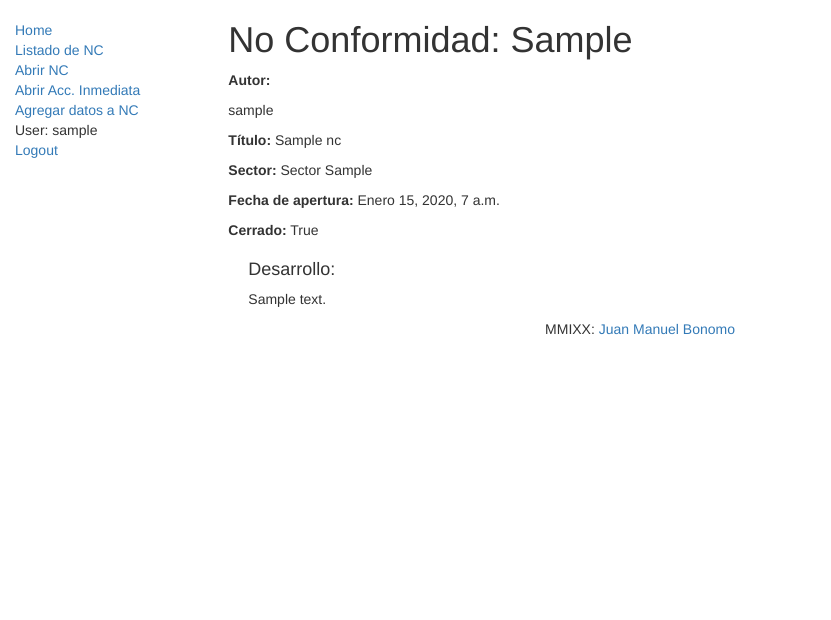
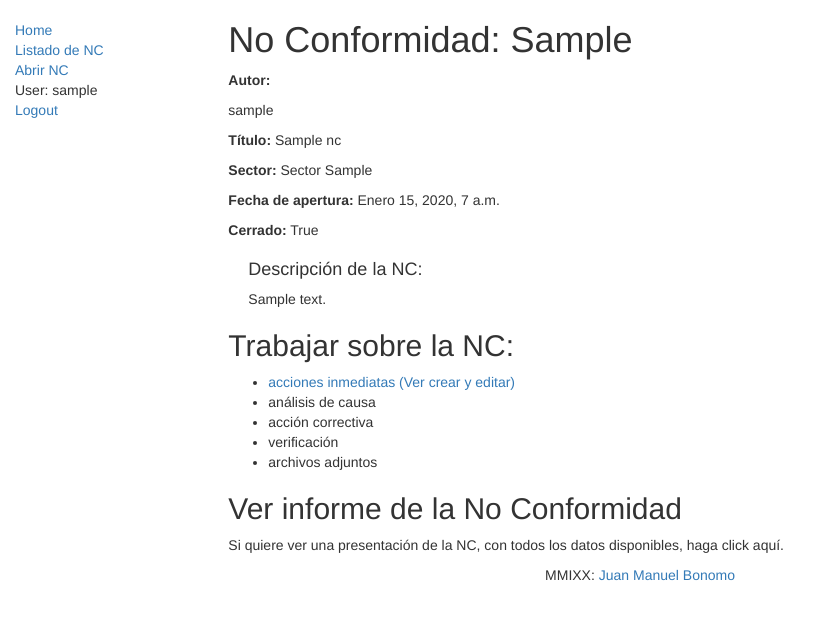
Before and after one commit to jbonomo1982/NoConformidad, a Django app: page /nc/1/ in a window 1280 px wide. Shown: the top 620 px of the page, without its empty margins (0-831 px from the left). Run offline with Django 3.2, Linux system fonts and the light colour scheme; a user stored in the database is signed in; tables that the repository leaves empty hold one stand-in row (values such as "Sample post"); some libraries are stand-ins or nearby versions.

Commit message:
Mejorado la sección acciones inmediatas.

```diff
--- a/moduloNC/forms.py
+++ b/moduloNC/forms.py
@@ -12,4 +12,4 @@ class AccionInmForm(ModelForm):
 
     class Meta:
         model = AccionInm
-        fields = ('nc','text')
+        fields = ('text',)
--- a/moduloNC/templates/moduloNC/base.html
+++ b/moduloNC/templates/moduloNC/base.html
@@ -25,8 +25,6 @@
         <li><a href="{% url 'index' %}">Home</a></li>
         <li><a href="{% url 'nc' %}">Listado de NC</a></li>
         <li><a href="{% url 'nuevanc' %}">Abrir NC</a></li>
-        <li><a href="{% url 'nuevaAccionInm' %}">Abrir Acc. Inmediata</a></li>
-        <li><a href="">Agregar datos a NC</a></li>
         {% if user.is_authenticated %}
           <li>User: {{ user.get_username }}</li>
           <li><a href="{% url 'logout'%}?next={{request.path}}">Logout</a></li>
--- a/moduloNC/templates/moduloNC/nc_detail.html
+++ b/moduloNC/templates/moduloNC/nc_detail.html
@@ -9,10 +9,26 @@
   <p><strong>Fecha de apertura:</strong> {{ nc.fechaApertura }}</p>
   <p><strong>Cerrado:</strong> {{ nc.cerrada }}</p>
   <div style="margin-left:20px;margin-top:20px">
-    <h4>Desarrollo:</h4>
+    <h4>Descripción de la NC:</h4>
     <p> {{ nc.descripcion }}</p>
+  </div>
+
+
+  {% if user.is_authenticated %}
+  <h2>Trabajar sobre la NC:</h2>
+  <ul>
+    <li><a href="{% url 'accionInm_por_NC'%}?NC={{ nc.pk }}">acciones inmediatas (Ver crear y editar) </a></li>
+
+    <li>análisis de causa</li>
+    <li>acción correctiva</li>
+    <li>verificación</li>
+    <li>archivos adjuntos</li>
+  </ul>
+  {% endif %}
+
+  <h2>Ver informe de la No Conformidad</h2>
+  <p>Si quiere ver una presentación de la NC, con todos los datos disponibles, haga click aquí.</p>
 
 
 
-  </div>
 {% endblock %}
--- a/moduloNC/templates/moduloNC/nueva_AccInm.html
+++ b/moduloNC/templates/moduloNC/nueva_AccInm.html
@@ -2,7 +2,7 @@
 
 {% block content %}
     {% if user.is_authenticated %}
-        <h1>Nueva Acción Inmediata</h1>
+        <h1>Nueva Acción Inmediata de la NC {{nc.pk}}</h1>
         <form method="POST" class="AccionInmForm">{% csrf_token %}
             {{ form.as_p }}
             <button type="submit" class="save btn btn-default">Guardar</button>
--- a/moduloNC/urls.py
+++ b/moduloNC/urls.py
@@ -7,7 +7,9 @@ urlpatterns = [
     path('nc/', views.NCListView.as_view(), name='nc'),
     path('nc/<int:pk>/',views.NCDetailView.as_view(),name='nc-detail'),
     path('nuevanc', views.nc_new, name='nuevanc'),
-    path('nuevaAccionInm', views.AccionInm_new, name='nuevaAccionInm'),
+    path('nuevaAccionInm/<int:pk>/', views.AccionInm_new, name='nuevaAccionInm'),
     path('AccionInm/<int:pk>/',views.AccionInmDetailView.as_view(),name='AccionInm-detail'),
+    path('accionInm_por_NC', views.accionInm_por_NC, name='accionInm_por_NC'),
+    path('AccionInm_edit/<int:pk>/',views.AccionInm_edit,name='AccionInm-edit'),
 
 ]
--- a/moduloNC/views.py
+++ b/moduloNC/views.py
@@ -4,7 +4,9 @@ from django.shortcuts import render
 from .models import NC, AccionInm
 from django.views import generic
 from .forms import NCForm,AccionInmForm
-from django.shortcuts import redirect
+from django.shortcuts import redirect, get_object_or_404
+from django.http import HttpResponse
+from django.utils import timezone
 
 # Create your views here.
 
@@ -31,17 +33,47 @@ def nc_new(request):
         form = NCForm()
     return render(request, 'moduloNC/nueva_nc.html', {'form': form})
 
-def AccionInm_new(request):
+def AccionInm_new(request,pk):
+    nc = NC.objects.get(pk=pk)
     if request.method == "POST":
         form = AccionInmForm(request.POST)
         if form.is_valid():
             post = form.save(commit=False)
             post.autor = request.user
+            post.nc = nc
             post.save()
             return redirect('AccionInm-detail', pk=post.pk)
     else:
+
         form = AccionInmForm()
+    return render(request, 'moduloNC/nueva_AccInm.html', {'form': form,'nc':nc})
+
+def AccionInm_edit(request, pk):
+    post = get_object_or_404(AccionInm, pk=pk)
+    usuario_req = request.user.username
+    usuario_Ai = post.autor
+    if str(usuario_Ai) != str(usuario_req):
+        return HttpResponse("Tiene que ser el creador de la AI ("+str(usuario_Ai) +") para poder editarla.")
+    if request.method == "POST":
+        form = AccionInmForm(request.POST, instance=post)
+        if form.is_valid():
+            post = form.save(commit=False)
+            post.author = request.user
+            post.created_date = timezone.now()
+            post.save()
+            return redirect('AccionInm-detail', pk=post.pk)
+    else:
+        form = AccionInmForm(instance=post)
     return render(request, 'moduloNC/nueva_AccInm.html', {'form': form})
+
 
 class AccionInmDetailView(generic.DetailView):
     model = AccionInm
+
+
+def accionInm_por_NC(request):
+    #detalla las acc. inm por la NC
+    nc_requerida = request.GET['NC']
+    nc_buscada = NC.objects.get(pk=nc_requerida)
+    acc = AccionInm.objects.filter(nc=nc_buscada)
+    return render(request, 'moduloNC/ac_inm_x_nc.html', {'ai':acc,'nc': nc_requerida})
```
Also changed, not shown: moduloNC/templates/moduloNC/ac_inm_x_nc.html (added, +25 -0 lines), moduloNC/templates/moduloNC/accioninm_detail.html (+9 -1 lines).
